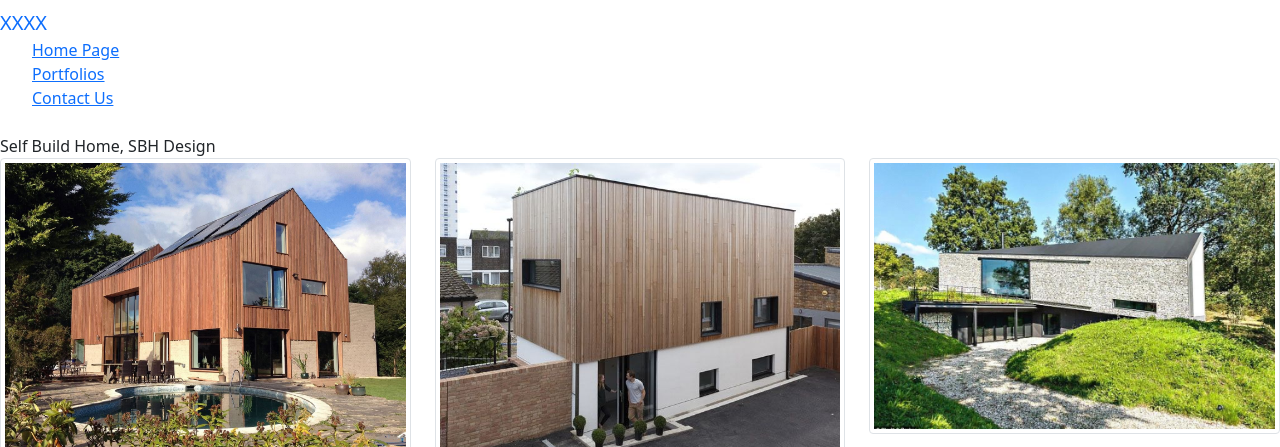
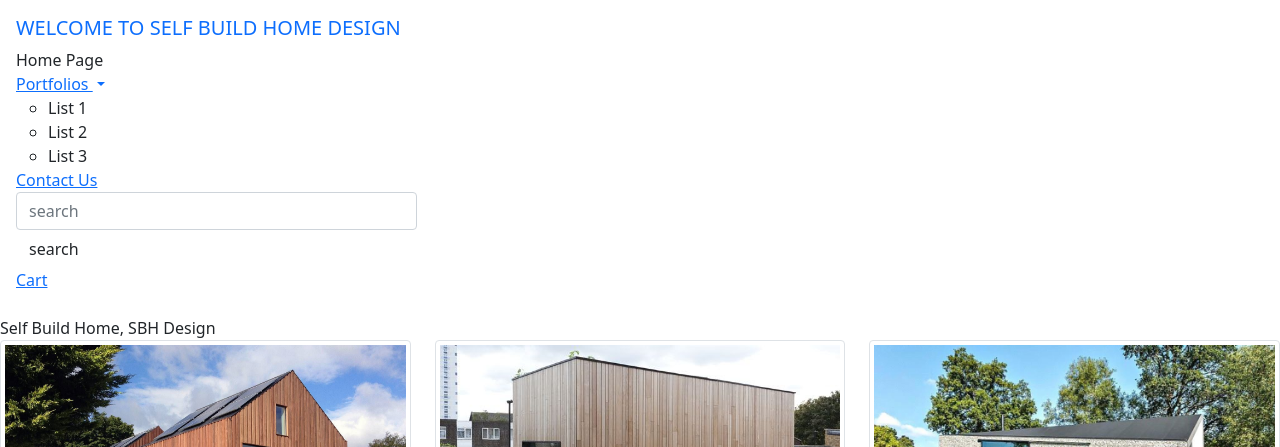
Before and after one commit to TeejAYeni/Self-Build-Home-Design, a plain HTML site: page index.html in a window 1280 px wide. Shown: the top 447 px of the page. Drawn offline with nearby package versions, Linux system fonts and the light colour scheme.

Commit message:
commit 1

```diff
--- a/index.html
+++ b/index.html
@@ -4,22 +4,45 @@
     <meta charset="UTF-8">
     <meta name="viewport" content="width=device-width, initial-scale=1.0">
     <title>Document</title>
+     <link rel="stylesheet" href="https://stackpath.bootstrapcdn.com/bootstrap/4.5.2/css/bootstrap.min.css" integrity="sha384-JcKb8q3iqJ61gNV9KGb8thSsNjpSL0n8PARn9HuZOnIxN0hoP+VmmDGMN5t9UJ0Z" crossorigin="anonymous">
      <link rel="stylesheet" href="path/to/font-awesome/css/font-awesome.min.css">
     <link rel="stylesheet" type="text/css" href="css/style.css">
     <link href="https://cdn.jsdelivr.net/npm/bootstrap@5.0.0-beta1/dist/css/bootstrap.min.css" rel="stylesheet" integrity="sha384-giJF6kkoqNQ00vy+HMDP7azOuL0xtbfIcaT9wjKHr8RbDVddVHyTfAAsrekwKmP1" crossorigin="anonymous">
 </head>
 <body>
-<nav class="navbar navbar-default">
-    <div navbar-header>
-    <a class="navbar-brand" href="index.html"> XXXX </a>
-    <ul>
-        <li class="nav nav-bar"> <a href="index.html"> Home Page </a></li>
-        <li class="nav nav-bar"> <a href="Portfolios.html"> Portfolios </a></li>
-        <li class="nav nav-bar"> <a href="ContactUs.html"> Contact Us</a></li>
+<nav class="navbar navbar-default navbar-fixed-top">
+    <div class="navbar-header">
+    <a class="navbar-brand" href="index.html"> WELCOME TO SELF BUILD HOME DESIGN </a>
+    <ul class="nav navbar-nav">
+        <li class="active> <a href="index.html"> Home Page </a></li>
+        <li class="dropdown">
+            <a class="dropdown-toggle" data-toggle="dropdown" href="Portfolios.html">
+                <span class="caret"></span> Portfolios </a>
+            <ul>
+            <li> <a href="#"> </a>List 1</li>
+            <li> <a href="#"> </a>List 2</li>
+            <li> <a href="#"> </a>List 3</li>
+
+            </ul>
+
+            </li>
+        <li class="active"> <a href="ContactUs.html"> Contact Us</a></li>
+    </ul>
+    <form class="navbar-form navbar-right">
+    <div class="form-group">
+        <input class="form-control" type="text" name="search" placeholder="search"
+    </div>
+     <button type="submit" class="btn btn-default">   search </button>
+    </form>
+    <ul class="nav navbar-nav navbar-left>
+        <li><a href="#"><span class="icon"></span> Cart </a></li>
     </ul>
     </div>
+</nav>
 
-</nav>
+
+
+
 <div container-fluid>
 <hi> Self Build Home, SBH Design</hi>
 <div class="row">
@@ -42,9 +65,9 @@
 <footer>
     <div>
          <ul>
-             <li> <a href="https://www.facebook.com/teejay.ayeni"><i class="fab fa-facebook"></i></a> facebook</li>
-            <li> <a href="https://www.linkedin.com/in/ayodele-ayeni-74a35318/"><i class="fab fa-linkedin"></i></a> linkedlin</li>
-            <li> <a href="https://twitter.com/home"><i class="fab fa-twitter-square"></i></a> linkedlin</li>
+             <li class="active"> <a href="https://www.facebook.com/teejay.ayeni"><i class="fab fa-facebook"></i></a> facebook</li>
+            <li class="active"> <a href="https://www.linkedin.com/in/ayodele-ayeni-74a35318/"><i class="fab fa-linkedin"></i></a> linkedlin</li>
+            <li class="active"> <a href="https://twitter.com/home"><i class="fab fa-twitter-square"></i></a> linkedlin</li>
 
          </ul>
         </div>
```
